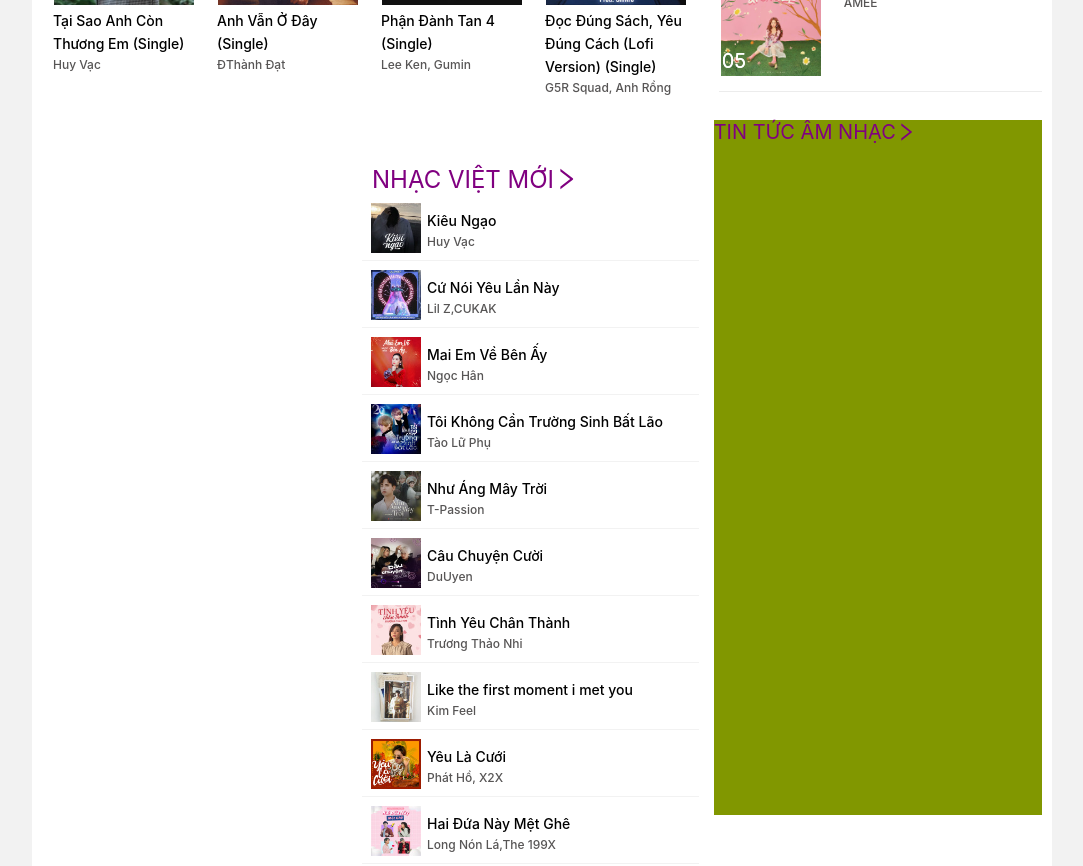
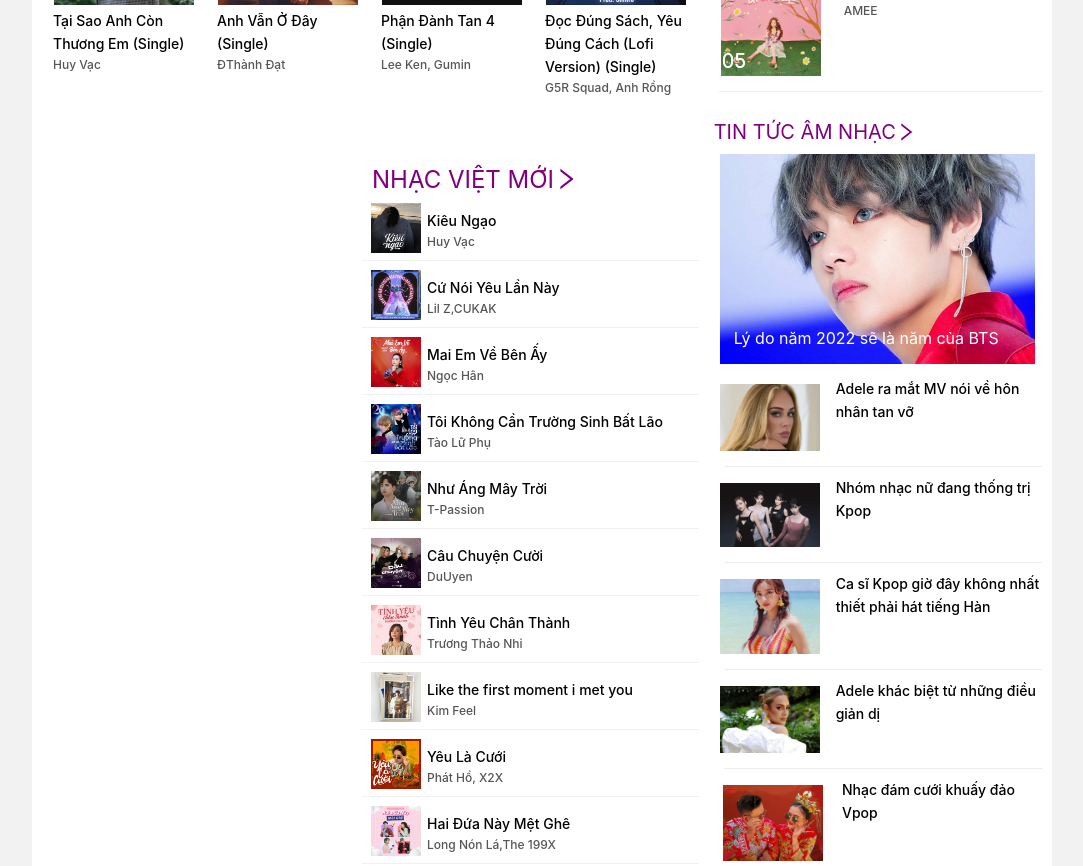
Before and after one commit to kimthaohuynhthi/ZingMP3-Clone, a React (Create React App) app: page / in a window 1280 px wide. Shown: the part 2560-3426 px from the top of the page, without its empty margins (98-1181 px from the left). Built offline with nearby package versions, Linux system fonts and the light colour scheme.

Commit message:
add list news

```diff
--- /dev/null
+++ b/src/HomePage/MusicNews/ListNews/index.jsx
@@ -0,0 +1,32 @@
+// libs
+import React from "react";
+import classNames from "classnames";
+import PropTypes from "prop-types";
+// components
+import MVZingChartCard from "../../WeeklyAlbumMVRanking/components/MVZingChartCard";
+// mocks
+import listNews from "../../../mocks/ListNews";
+// others
+import "./style.scss";
+
+const ListNews = ({ className }) => (
+  <div className={classNames("list-news-wrapper", className)}>
+    {listNews.map((news) => (
+      <ul className="list-news-wrapper-inner" key={news.id}>
+        <li>
+          <MVZingChartCard
+            image={news.image}
+            songName={news.name}
+            width="100px"
+            height="50px"
+          />
+        </li>
+      </ul>
+    ))}
+  </div>
+);
+
+ListNews.propTypes = {
+  className: PropTypes.string,
+};
+export default ListNews;
--- /dev/null
+++ b/src/HomePage/MusicNews/ListNews/style.scss
@@ -0,0 +1,10 @@
+.list-news-wrapper {
+  background-color: #FFFFFF;
+  &-inner{
+    margin: -10px 0 0 10px;
+    border-bottom: 1px solid #ECECEC;
+    li{
+      list-style: none;
+    }
+  }
+}
--- a/src/HomePage/MusicNews/index.jsx
+++ b/src/HomePage/MusicNews/index.jsx
@@ -1,13 +1,19 @@
-//libs
+// libs
 import React from "react";
 // components
 import Title from "../../components/Title";
-//others
+import ListNews from "./ListNews";
+// image
+import bg from "../../assets/MusicNews/bg.webp";
+// others
 import "./style.scss";
 
 const MusicNews = () => (
   <div className="music-news-wrapper">
     <Title titleName="TIN TỨC ÂM NHẠC" fontSize="20px" />
+    <img src={bg} alt="news" />
+    <p>Lý do năm 2022 sẽ là năm của BTS</p>
+    <ListNews />
   </div>
 );
 export default MusicNews;
--- a/src/HomePage/MusicNews/style.scss
+++ b/src/HomePage/MusicNews/style.scss
@@ -1,5 +1,14 @@
 .music-news-wrapper {
-  background-color: #819700;
   margin-top: 20px;
   grid-area: music-news;
+  img{
+    margin-top: 10px;
+   max-height: 210px;
+  }
+  p{
+    display:flex;
+    position: absolute;
+    margin: -40px 0px 0px 20px;
+    color: white;
+  }
 }
--- a/src/HomePage/WeeklyAlbumMVRanking/components/MVZingChartCard/style.scss
+++ b/src/HomePage/WeeklyAlbumMVRanking/components/MVZingChartCard/style.scss
@@ -7,7 +7,7 @@
       margin: 0px 15px 0px -45px;
     }
     .mv-information{
-      margin: 0px;
+      margin-top: 8px;
     }
 
 }
--- a/src/mocks/ListNews.js
+++ b/src/mocks/ListNews.js
@@ -5,31 +5,31 @@ import new3 from "../assets/MusicNews/news3.webp";
 import new4 from "../assets/MusicNews/news4.webp";
 import new5 from "../assets/MusicNews/news5.webp";
 
-const news = [
+const listNews = [
   {
     id: "01",
     name: "Adele ra mắt MV nói về hôn nhân tan vỡ",
-    img: new1,
+    image: new1,
   },
   {
     id: "02",
     name: "Nhóm nhạc nữ đang thống trị Kpop",
-    img: new2,
+    image: new2,
   },
   {
     id: "03",
     name: "Ca sĩ Kpop giờ đây không nhất thiết phải hát tiếng Hàn",
-    img: new3,
+    image: new3,
   },
   {
     id: "04",
     name: "Adele khác biệt từ những điều giản dị",
-    img: new4,
+    image: new4,
   },
   {
     id: "05",
     name: "Nhạc đám cưới khuấy đảo Vpop",
-    img: new5,
+    image: new5,
   },
 ];
-export default news;
+export default listNews;
```
Also changed, not shown: src/assets/MusicNews/bg.webp (added).
